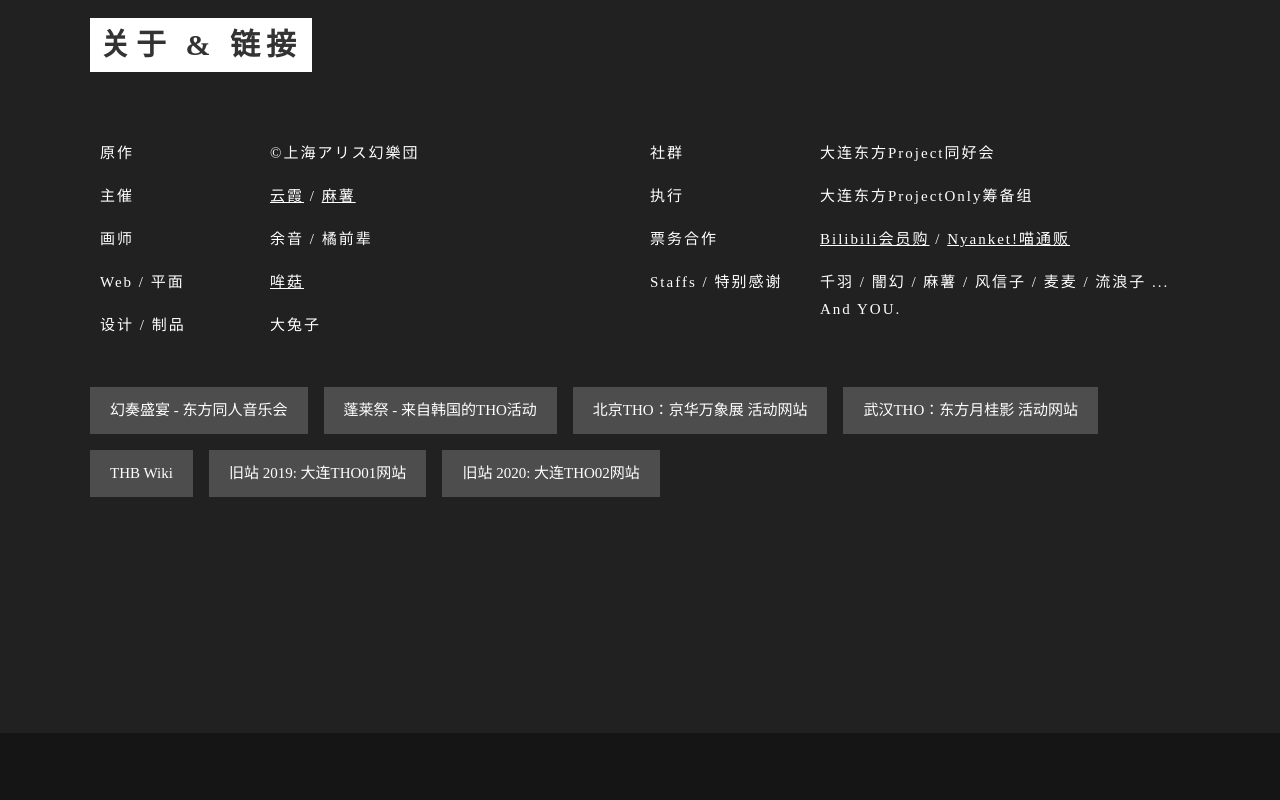
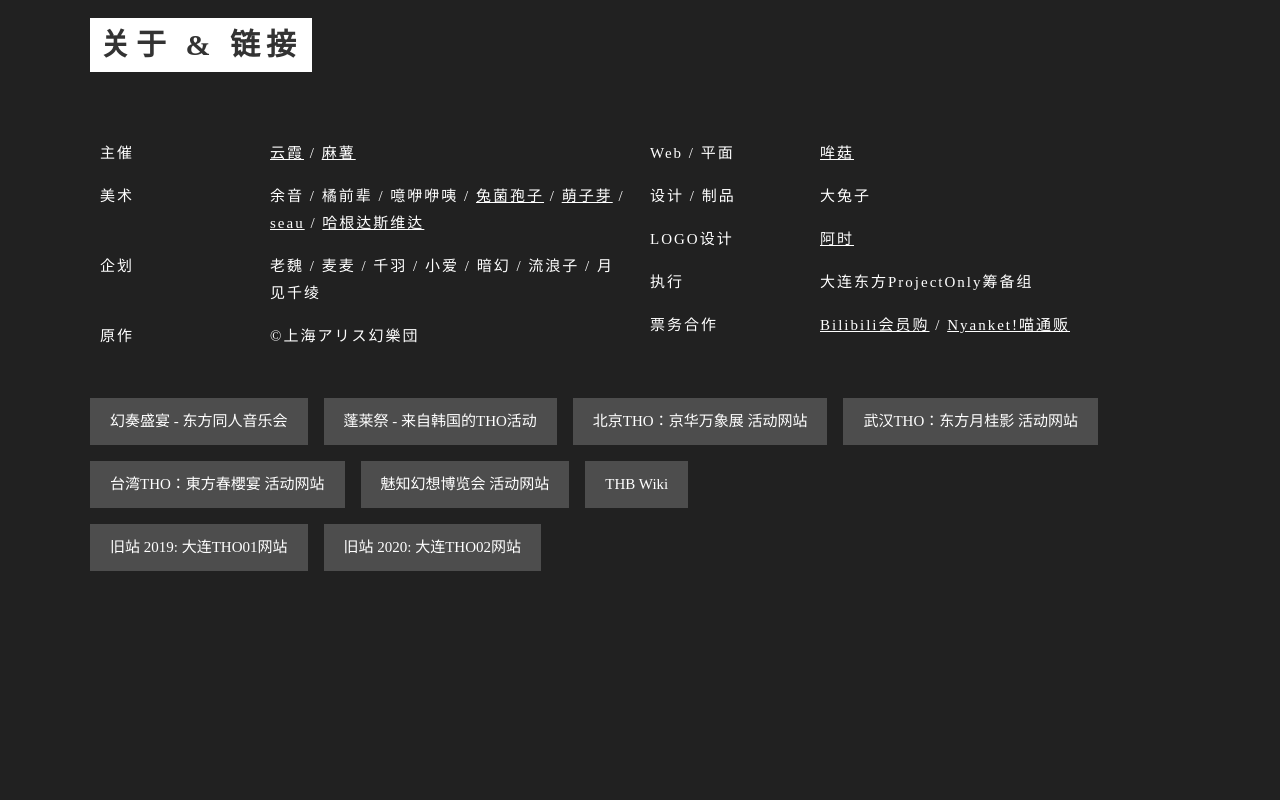
Before and after one commit to Nekotora/dlthonly-site, a website: page src/index.pug in a window 1280 px wide. Shown: the part 4460-5260 px from the top of the page. Drawn offline with nearby package versions, Linux system fonts and the light colour scheme; files that its build step writes are made by us from their sources; a script that the page names is missing; files whose address does not match are found by name.

Commit message:
update staff list

```diff
--- a/src/index.pug
+++ b/src/index.pug
@@ -206,17 +206,21 @@ block main
           .content.staff-list.clear
             .column
               .item
-                span 原作
-                p ©上海アリス幻樂団
-              .item
                 span 主催
                 p
                   a(href='http://qm.qq.com/cgi-bin/qm/qr?k=onv2G61R3aDHfFAN4xS1IICJXTjpwSgw') 云霞
                   |  /
                   a(href='https://qm.qq.com/cgi-bin/qm/qr?k=vuRJUKV2cM-tBkXQG99zobYc0SeLJSDp&noverify=0') 麻薯
               .item
-                span 画师
-                p 余音 / 橘前辈
+                span 美术
+                p 余音 / 橘前辈 / 噫咿咿咦 / <a href="https://weibo.com/u/5847778562">兔菌孢子</a> / <a href="https://weibo.com/u/3715155081">萌子芽</a> / <a href="https://seau77.lofter.com/">seau</a> / <a href="https://weibo.com/u/3180092524">哈根达斯维达</a>
+              .item
+                span 企划
+                p 老魏 / 麦麦 / 千羽 / 小爱 / 暗幻 / 流浪子 / 月见千绫
+              .item
+                span 原作
+                p ©上海アリス幻樂団
+            .column
               .item
                 span Web / 平面
                 p
@@ -224,10 +228,9 @@ block main
               .item
                 span 设计 / 制品
                 p 大兔子
-            .column
               .item
-                span 社群
-                p 大连东方Project同好会
+                span LOGO设计
+                p <a href="https://weibo.com/u/7125199255">阿时</a>
               .item
                 span 执行
                 p 大连东方ProjectOnly筹备组
@@ -237,15 +240,16 @@ block main
                   a(href='http://show.bilibili.com/') Bilibili会员购
                   |  /
                   a(href='http://nyanket.com/') Nyanket!喵通贩
-              .item
-                span Staffs / 特别感谢
-                p 千羽 / 闇幻 / 麻薯 / 风信子 / 麦麦 / 流浪子 ... And YOU.
+
           div.gate
             a(href="http://touhou-symphony.net") 幻奏盛宴 - 东方同人音乐会
             a(href="http://houraisai.com") 蓬莱祭 - 来自韩国的THO活动
             a(href="https://bj.thonly.name") 北京THO：京华万象展 活动网站
             a(href="https://www.whtho.com/") 武汉THO：东方月桂影 活动网站
+            a(href="https://thwiki.cc/") 台湾THO：東方春櫻宴 活动网站
+            a(href="http://thonly.name/") 魅知幻想博览会 活动网站
             a(href="https://thwiki.cc/") THB Wiki
+            <br>
             a(href="http://dltho.com/2019/") 旧站 2019: 大连THO01网站
             a(href="http://dltho.com/2020/") 旧站 2020: 大连THO02网站
     script(type="text/javascript" src="//api.map.baidu.com/api?v=2.0&ak=64665E5BCEdfb17ec826f5f890f07c57")
```
